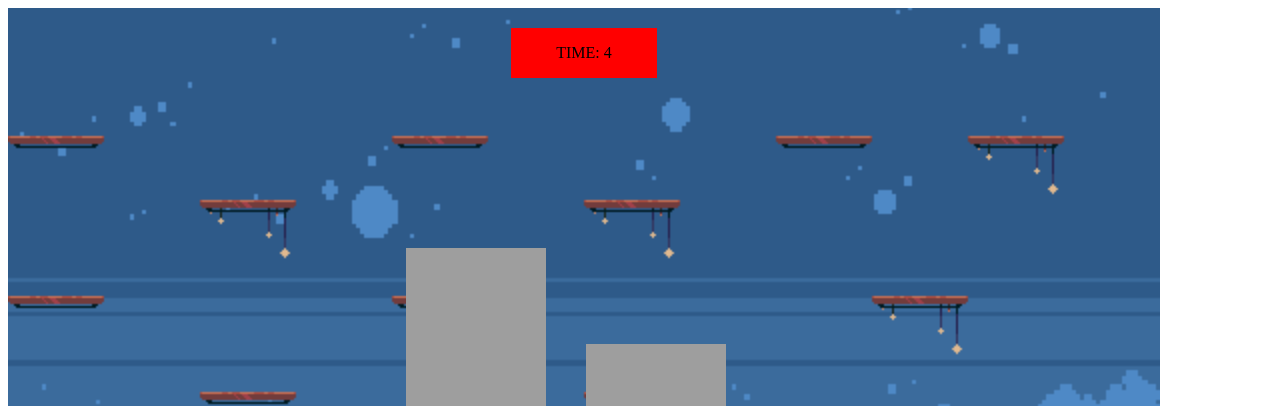
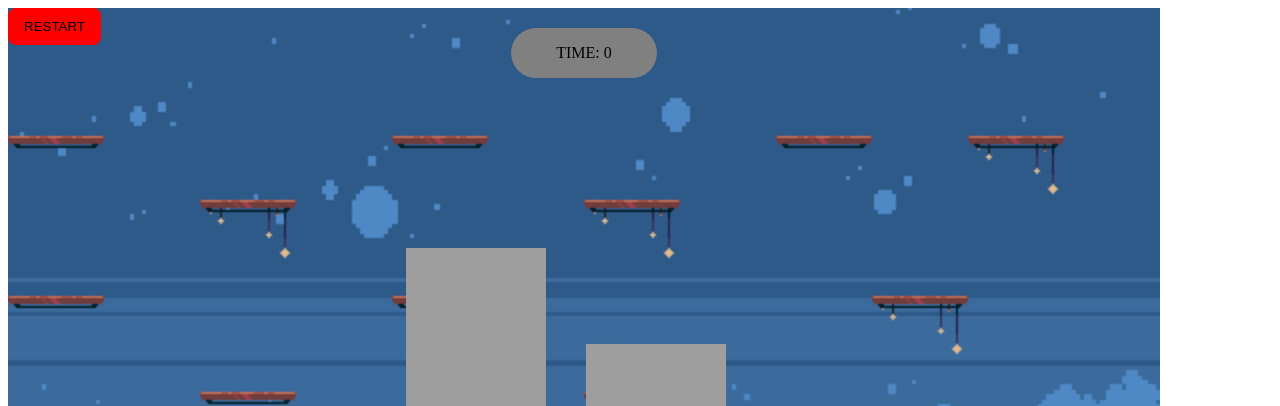
Before and after one commit to dedhack/Project-Zombie-Mario, a plain HTML site: page zombie.html in a window 1280 px wide. Shown: the top 406 px of the page. Drawn offline with Linux system fonts and the light colour scheme.

Commit message:
added restart button and refresh the game

```diff
--- a/script.js
+++ b/script.js
@@ -229,7 +229,7 @@ const keys = {
 //////////////////
 // Score Tracking & Time Tracking
 let score = 0;
-let timer = 10;
+let timer = 2;
 let timerId;
 function decreaseTimer() {
   timerId = setTimeout(decreaseTimer, 1000);
@@ -238,20 +238,30 @@ function decreaseTimer() {
     // score++;
     document.querySelector("#timer").innerHTML = "TIME: " + timer;
   }
+  endGame();
+}
+decreaseTimer();
+
+function endGame() {
   if (score === 10) {
     clearTimeout();
     document.querySelector("#results").innerHTML = "YOU WIN";
     document.querySelector("#results").style.display = "flex";
     window.cancelAnimationFrame(reqAnim);
+    restartGame();
   } else if (timer === 0 && score < 10) {
     clearTimeout();
     document.querySelector("#results").innerHTML = "GAMEOVER";
     document.querySelector("#results").style.display = "flex";
     window.cancelAnimationFrame(reqAnim);
+    restartGame();
   }
 }
-decreaseTimer();
-
+function restartGame() {
+  const restartBtn = document.getElementById("restart");
+  restartBtn.style.display = "flex";
+  restartBtn.addEventListener("click", () => document.location.reload());
+}
 ///////////////////////////
 // Animation Loop Function
 
--- a/style.css
+++ b/style.css
@@ -31,13 +31,14 @@ div {
   width: 100%;
 }
 #timer {
-  background-color: red;
+  background-color: grey;
   /* display: inline-block; */
   width: 30%;
   height: 50px;
   display: flex;
   align-items: center;
   justify-content: center;
+  border-radius: 3rem;
 }
 
 #results {
@@ -54,6 +55,16 @@ div {
   font-size: xx-large;
 }
 
+#restart {
+  background-color: red;
+  border: none;
+  border-radius: 0.5rem;
+  padding: 0.7rem 1rem;
+  position: absolute;
+  display: none;
+  align-items: center;
+}
+
 #canvas {
   width: 1152px;
   height: 864px;
--- a/zombie.html
+++ b/zombie.html
@@ -15,6 +15,8 @@
         <div class="empty"></div>
       </div>
       <div id="results"></div>
+      <button id="restart">RESTART</button>
+
       <canvas id="canvas"></canvas>
     </div>
 
```
